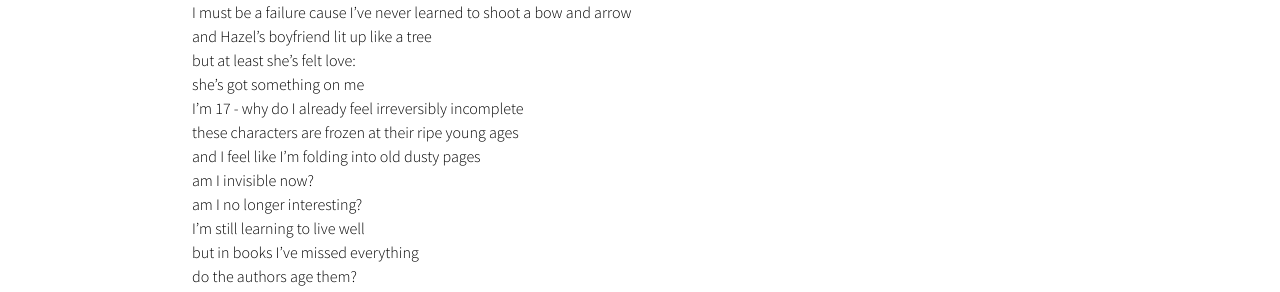
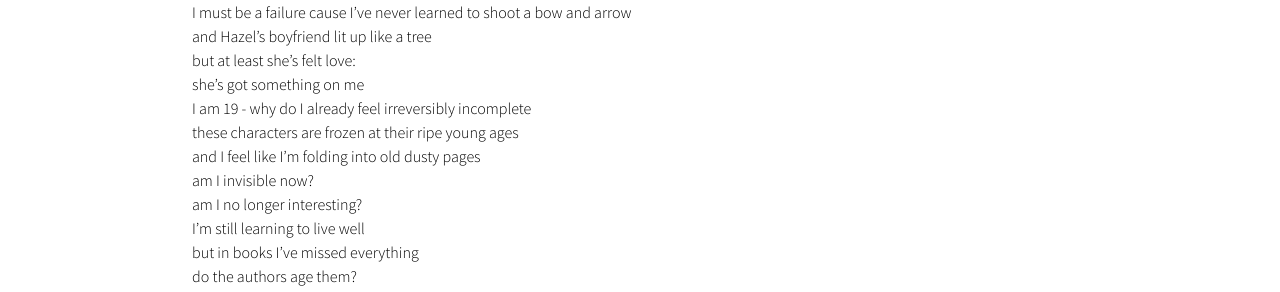
Before and after one commit to michelleln/michelleln.github.io, a Jekyll site: the page built from poems/2023-08-13-ancient.md, in a window 1280 px wide and 900 px high, scrolled down 1097 px. Shown: the part 197-489 px from the top of the window. Built offline with Jekyll 4.4.1, drawn with Linux system fonts in a browser that asks for light colours; nearby versions of some CDN libraries.

Commit message:
post update

```diff
--- a/poems/2023-08-13-ancient.md
+++ b/poems/2023-08-13-ancient.md
@@ -28,7 +28,7 @@ I must be a failure cause I've never learned to shoot a bow and arrow
 and Hazel's boyfriend lit up like a tree
 but at least she's felt love:
 she's got something on me
-I'm 17 - why do I already feel irreversibly incomplete
+I am 19 - why do I already feel irreversibly incomplete
 these characters are frozen at their ripe young ages
 and I feel like I'm folding into old dusty pages
 am I invisible now?
```
Also changed, not shown: 1 other file.
